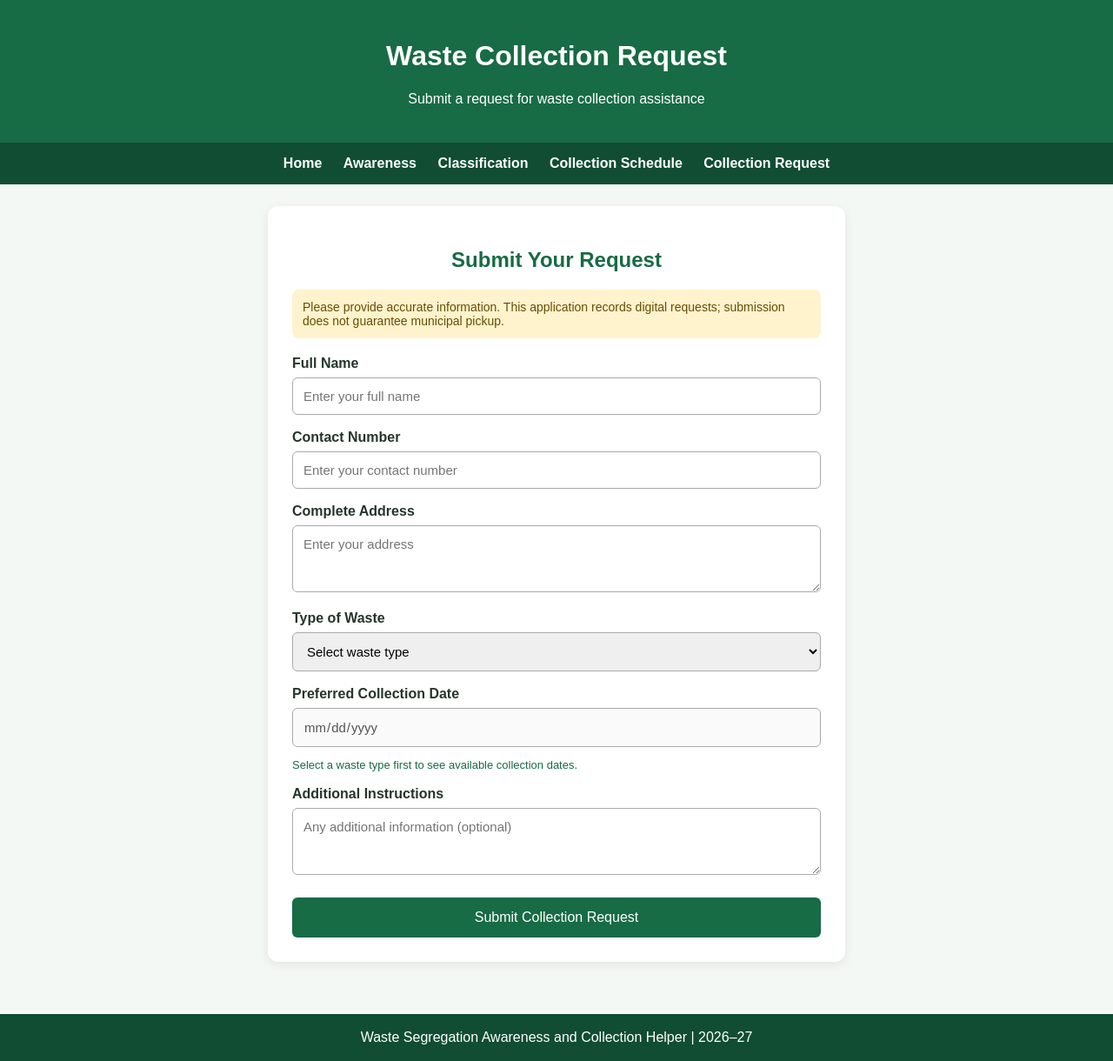
After one commit to Vikram-S-H/Waste-Segregation-Awareness-and-Collection-Helper, a Flask app: page /request in a window 1280 px wide. The commit adds this page. Shown: the whole page at 87% size. Run offline with Flask 3, Linux system fonts and the light colour scheme.

Commit message:
Completed Phase 4 - Waste Collection Module

```diff
--- a/app.py
+++ b/app.py
@@ -1,16 +1,19 @@
 
-from flask import Flask, render_template
+from flask import Flask, render_template, request
+from database import create_table, save_request
+from datetime import date
 
 app = Flask(__name__)
 
+# Create the database table when the application starts
+create_table()
 
-# Home page
+
 @app.route("/")
 def home():
     return render_template("index.html")
 
 
-# Waste Awareness page
 @app.route("/awareness")
 def awareness():
     return render_template("awareness.html")
@@ -21,5 +24,75 @@ def classification():
     return render_template("classification.html")
 
 
+@app.route("/schedules")
+def schedules():
+    return render_template("schedules.html")
+
+
+@app.route("/request", methods=["GET", "POST"])
+def collection_request():
+
+    if request.method == "POST":
+
+        name = request.form.get("name", "").strip()
+        phone = request.form.get("phone", "").strip()
+        address = request.form.get("address", "").strip()
+        waste_type = request.form.get("waste_type", "").strip()
+        collection_date = request.form.get("date", "").strip()
+        instructions = request.form.get("instructions", "").strip()
+
+        # Validate required fields
+        if not all([name, phone, address, waste_type, collection_date]):
+            return "Please fill in all required fields.", 400
+
+        # Validate contact number
+        if not (phone.isdigit() and len(phone) == 10):
+            return "Please enter a valid 10-digit contact number.", 400
+
+        # Validate collection day according to waste type
+        allowed_days = {
+            "Wet Waste": [0, 2, 4],       # Monday, Wednesday, Friday
+            "Dry Waste": [1, 5],          # Tuesday, Saturday
+            "Hazardous Waste": [3]        # Thursday
+        }
+
+        # Validate date format
+        try:
+            selected_date = date.fromisoformat(collection_date)
+        except ValueError:
+            return "Invalid collection date.", 400
+
+        # Prevent past dates
+        if selected_date < date.today():
+            return "Please select a future date.", 400
+
+        # Validate waste type
+        if waste_type not in allowed_days:
+            return "Invalid waste type selected.", 400
+
+        # Validate collection weekday
+        if selected_date.weekday() not in allowed_days[waste_type]:
+            return "Selected date does not match the waste collection schedule.", 400
+
+        # Save request in SQLite database
+        save_request(
+            name,
+            phone,
+            address,
+            waste_type,
+            collection_date,
+            instructions
+        )
+
+        return """
+            <h2>Collection Request Submitted Successfully!</h2>
+            <p>Your request has been saved in the application.</p>
+            <p>This does not guarantee municipal pickup.</p>
+            <a href="/">Return to Home</a>
+        """
+
+    return render_template("request.html")
+
+
 if __name__ == "__main__":
     app.run(debug=True)
--- /dev/null
+++ b/database.py
@@ -0,0 +1,64 @@
+
+import sqlite3
+import os
+
+# Create database folder if it does not exist
+DATABASE_FOLDER = "database"
+os.makedirs(DATABASE_FOLDER, exist_ok=True)
+
+DATABASE_PATH = os.path.join(
+    DATABASE_FOLDER,
+    "waste_management.db"
+)
+
+
+def get_connection():
+    connection = sqlite3.connect(DATABASE_PATH)
+    connection.row_factory = sqlite3.Row
+    return connection
+
+
+def create_table():
+    connection = get_connection()
+    cursor = connection.cursor()
+
+    cursor.execute("""
+        CREATE TABLE IF NOT EXISTS collection_requests (
+            id INTEGER PRIMARY KEY AUTOINCREMENT,
+            name TEXT NOT NULL,
+            phone TEXT NOT NULL,
+            address TEXT NOT NULL,
+            waste_type TEXT NOT NULL,
+            collection_date TEXT NOT NULL,
+            instructions TEXT,
+            status TEXT DEFAULT 'Pending',
+            created_at TIMESTAMP DEFAULT CURRENT_TIMESTAMP
+        )
+    """)
+
+    connection.commit()
+    connection.close()
+
+
+def save_request(name, phone, address, waste_type,
+                 collection_date, instructions):
+
+    connection = get_connection()
+    cursor = connection.cursor()
+
+    cursor.execute("""
+        INSERT INTO collection_requests
+        (name, phone, address, waste_type,
+         collection_date, instructions)
+        VALUES (?, ?, ?, ?, ?, ?)
+    """, (
+        name,
+        phone,
+        address,
+        waste_type,
+        collection_date,
+        instructions
+    ))
+
+    connection.commit()
+    connection.close()
--- a/templates/awareness.html
+++ b/templates/awareness.html
@@ -110,6 +110,9 @@
 <nav>
     <a href="/">Home</a>
     <a href="/awareness">Awareness</a>
+    <a href="/classification">Classification</a>
+    <a href="/schedules">Collection Schedules</a>
+    <a href="/request" class="request-button">♻ Send Collection Request</a>
 </nav>
 
 <div class="container">
@@ -191,11 +194,13 @@
         </p>
     </section>
 
+
 </div>
 
 <footer>
     Waste Segregation Awareness and Collection Helper | 2026–27
 </footer>
 
+
 </body>
 </html>
--- a/templates/classification.html
+++ b/templates/classification.html
@@ -126,7 +126,8 @@
     <a href="/">Home</a>
     <a href="/awareness">Awareness</a>
     <a href="/classification">Classification</a>
-    <a href="/collection">Collection</a>
+    <a href="/schedules">Collection Schedules</a>
+    <a href="/request" class="request-button">♻ Send Collection Request</a>
 </nav>
 
 <div class="container">
--- /dev/null
+++ b/templates/request.html
@@ -0,0 +1,278 @@
+
+<!DOCTYPE html>
+<html lang="en">
+<head>
+    <meta charset="UTF-8">
+    <meta name="viewport" content="width=device-width, initial-scale=1.0">
+
+    <title>Collection Request | Waste Helper</title>
+
+    <style>
+        * {
+            box-sizing: border-box;
+        }
+
+        body {
+            margin: 0;
+            font-family: Arial, sans-serif;
+            background: #f4f8f4;
+            color: #26352b;
+        }
+
+        header {
+            background: #176b45;
+            color: white;
+            padding: 25px;
+            text-align: center;
+        }
+
+        nav {
+            background: #104d32;
+            padding: 15px;
+            text-align: center;
+        }
+
+        nav a {
+            color: white;
+            text-decoration: none;
+            margin: 10px;
+            font-weight: bold;
+        }
+
+        .container {
+            max-width: 700px;
+            margin: auto;
+            padding: 25px 18px;
+        }
+
+        .form-box {
+            background: white;
+            padding: 28px;
+            border-radius: 12px;
+            box-shadow: 0 3px 12px rgba(0,0,0,0.08);
+        }
+
+        h2 {
+            color: #176b45;
+            text-align: center;
+        }
+
+        label {
+            display: block;
+            margin-top: 17px;
+            margin-bottom: 7px;
+            font-weight: bold;
+        }
+
+        input, select, textarea {
+            width: 100%;
+            padding: 12px;
+            border: 1px solid #aaa;
+            border-radius: 6px;
+            font-size: 15px;
+            font-family: Arial, sans-serif;
+        }
+
+        textarea {
+            resize: vertical;
+        }
+
+        button {
+            width: 100%;
+            padding: 14px;
+            margin-top: 22px;
+            background: #176b45;
+            color: white;
+            border: none;
+            border-radius: 6px;
+            font-size: 16px;
+            cursor: pointer;
+        }
+
+        button:hover {
+            background: #104d32;
+        }
+
+        .note {
+            background: #fff3cd;
+            color: #664d03;
+            padding: 12px;
+            border-radius: 8px;
+            margin-bottom: 20px;
+            font-size: 14px;
+        }
+
+        footer {
+            background: #104d32;
+            color: white;
+            text-align: center;
+            padding: 18px;
+            margin-top: 35px;
+        }
+
+        @media (max-width: 600px) {
+            nav a {
+                display: inline-block;
+                margin: 7px;
+            }
+
+            .form-box {
+                padding: 20px;
+            }
+        }
+    </style>
+</head>
+
+<body>
+
+<header>
+    <h1>Waste Collection Request</h1>
+    <p>Submit a request for waste collection assistance</p>
+</header>
+
+<nav>
+    <a href="/">Home</a>
+    <a href="/awareness">Awareness</a>
+    <a href="/classification">Classification</a>
+    <a href="/schedules">Collection Schedule</a>
+    <a href="/request">Collection Request</a>
+</nav>
+
+<div class="container">
+
+    <div class="form-box">
+
+        <h2>Submit Your Request</h2>
+
+        <div class="note">
+            Please provide accurate information.
+            This application records digital requests;
+            submission does not guarantee municipal pickup.
+        </div>
+
+        <form action="/request" method="POST">
+
+            <label for="name">Full Name</label>
+            <input
+                type="text"
+                id="name"
+                name="name"
+                placeholder="Enter your full name"
+                required
+            >
+
+            <label for="phone">Contact Number</label>
+            <input
+                type="tel"
+                id="phone"
+                name="phone"
+                placeholder="Enter your contact number"
+                pattern="[0-9]{10}"
+                maxlength="10"
+                title="Please enter a 10-digit contact number"
+                required
+            >
+
+            <label for="address">Complete Address</label>
+            <textarea
+                id="address"
+                name="address"
+                rows="3"
+                placeholder="Enter your address"
+                required
+            ></textarea>
+
+            <label for="waste_type">Type of Waste</label>
+            <select id="waste_type" name="waste_type" required>
+                <option value="">Select waste type</option>
+                <option value="Wet Waste">Wet Waste</option>
+                <option value="Dry Waste">Dry Waste</option>
+                <option value="Hazardous Waste">Hazardous Waste</option>
+            </select>
+
+            <label for="date">Preferred Collection Date</label>
+<input type="date" id="date" name="date" required>
+
+<p id="date-message" style="color: #176b45; font-size: 13px;">
+    Select a waste type first to see available collection dates.
+</p>
+
+            <label for="instructions">Additional Instructions</label>
+            <textarea
+                id="instructions"
+                name="instructions"
+                rows="3"
+                placeholder="Any additional information (optional)"
+            ></textarea>
+
+            <button type="submit">Submit Collection Request</button>
+
+        </form>
+
+    </div>
+
+</div>
+
+<footer>
+    Waste Segregation Awareness and Collection Helper | 2026–27
+</footer>
+<script>
+    const wasteType = document.getElementById("waste_type");
+    const collectionDate = document.getElementById("date");
+    const dateMessage = document.getElementById("date-message");
+
+    const collectionDays = {
+        "Wet Waste": [1, 3, 5],
+        "Dry Waste": [2, 6],
+        "Hazardous Waste": [4]
+    };
+
+    function updateCalendar() {
+        const selectedWaste = wasteType.value;
+        const allowedDays = collectionDays[selectedWaste];
+
+        if (!allowedDays) {
+            collectionDate.value = "";
+            collectionDate.disabled = true;
+            dateMessage.textContent = "Please select a waste type first.";
+            return;
+        }
+
+        collectionDate.disabled = false;
+        collectionDate.value = "";
+
+        const today = new Date();
+        const localToday = new Date(
+            today.getTime() - today.getTimezoneOffset() * 60000
+        ).toISOString().split("T")[0];
+
+        collectionDate.min = localToday;
+
+        dateMessage.textContent =
+            "Available days: " +
+            allowedDays.map(day =>
+                ["Sunday", "Monday", "Tuesday", "Wednesday",
+                 "Thursday", "Friday", "Saturday"][day]
+            ).join(", ");
+    }
+
+    collectionDate.addEventListener("change", function () {
+        const selectedDate = new Date(
+            this.value + "T00:00:00"
+        );
+
+        const allowedDays = collectionDays[wasteType.value];
+
+        if (!allowedDays.includes(selectedDate.getDay())) {
+            alert("Please select a date that matches the collection schedule.");
+            this.value = "";
+        }
+    });
+
+    wasteType.addEventListener("change", updateCalendar);
+
+    collectionDate.disabled = true;
+</script>
+
+</body>
+</html>
```
Also changed, not shown: templates/index.html (+17 -1 lines), templates/schedules.html (added, +182 -0 lines), view_requests.py (added, +28 -0 lines), database/waste_management.db (added).
